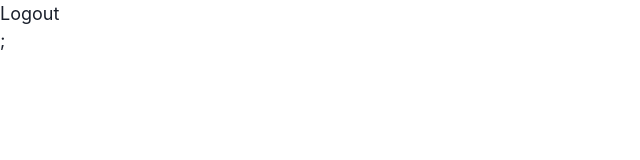
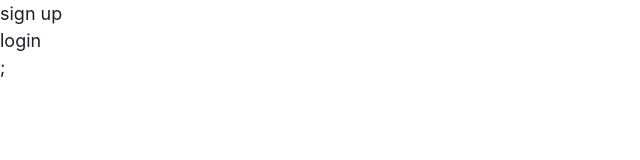
Before and after one commit to HideBa/diary-web, a Next.js app: page / in a window 1280 px wide. Shown: the top 160 px of the page, without its empty margins (0-640 px from the left). Built offline with nearby package versions, Linux system fonts and the light colour scheme.

Commit message:
wip: fix sign form

```diff
--- a/auth/hooks.ts
+++ b/auth/hooks.ts
@@ -10,6 +10,7 @@ export default () => {
   const [loadingState, setLoadingState] = useRecoilState(loading);
 
   const signUp = async (email: string, password: string) => {
+    console.log(email, password);
     setLoadingState(true);
     try {
       await auth.createUserWithEmailAndPassword(email, password);
--- a/auth/index.ts
+++ b/auth/index.ts
@@ -1,3 +1,2 @@
-export * from "./provider";
 export { default as useAuth } from "./hooks";
 export * from "./firebase";
--- a/components/molecules/Form/Signup/index.tsx
+++ b/components/molecules/Form/Signup/index.tsx
@@ -20,7 +20,6 @@ const Signup: React.FC<Props> = ({ className, onSend }) => {
   const initialValues: AuthValues = { email: "", password: "", passwordConfirmation: "" };
   const handleSubmit = (values: AuthValues, { setSubmitting }: FormikHelpers<AuthValues>) => {
     setSubmitting(true);
-    console.log(values);
     onSend?.(values.email, values.password);
     setSubmitting(false);
   };
@@ -64,7 +63,7 @@ const Signup: React.FC<Props> = ({ className, onSend }) => {
                 onBlur={handleBlur}
                 error={touched.passwordConfirmation ? errors.passwordConfirmation : ""}
               />
-              <Button type="submit" disabled={isSubmitting || !!errors} text="send" />
+              <Button type="submit" disabled={isSubmitting} text="send" />
             </Form>
           );
         }}
--- a/pages/_app.tsx
+++ b/pages/_app.tsx
@@ -1,7 +1,6 @@
 import ThemeProvider from "@diary-app/styles/provider";
 import { AppProps } from "next/dist/next-server/lib/router/router";
 import "../styles/global.css";
-import AuthProvider from "@diary-app/auth/provider";
 import { RecoilRoot } from "recoil";
 
 export default function App({ Component, pageProps }: AppProps) {
--- a/pages/index.tsx
+++ b/pages/index.tsx
@@ -1,32 +1,19 @@
-import { useEffect, FC, useState } from "react";
-import { useRouter } from "next/router";
-import Head from "next/head";
+import React from "react";
+import Link from "next/link";
 
 // import { auth } from "@diary-app/auth/firebase";
+export type Props = {};
 
-const Home: FC = (props: any) => {
-  const router = useRouter();
-  // const [currentUser, setCurrentUser] = useState<null | object>(null);
-
-  // useEffect(() => {
-  //   auth.onAuthStateChanged(user => {
-  //     user ? setCurrentUser(user) : router.push("/login");
-  //   });
-  // }, []);
-
-  const logOut = async () => {
-    try {
-      await auth.signOut();
-      router.push("/login");
-    } catch (error) {
-      alert(error.message);
-    }
-  };
-
+const Home: React.FC<Props> = ({}) => {
   return (
     <div>
-      {/* <pre>{currentUser && JSON.stringify(currentUser, null, 4)}</pre> */}
-      <button onClick={logOut}>Logout</button>
+      <Link href="/signup">
+        <a>sign up</a>
+      </Link>
+      <br />
+      <Link href="/login">
+        <a>login</a>
+      </Link>
     </div>
   );
 };
```
Also changed, not shown: auth/firebase.ts (+6 -3 lines), auth/provider.tsx (deleted, +0 -25 lines), pages/signup/index.tsx (+4 -10 lines).
